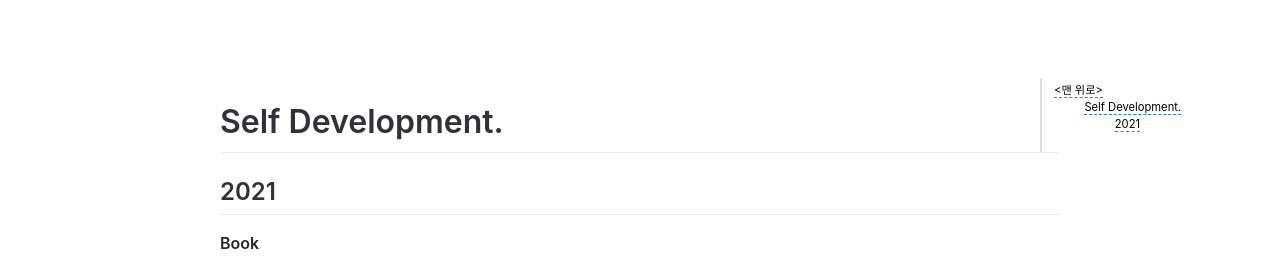
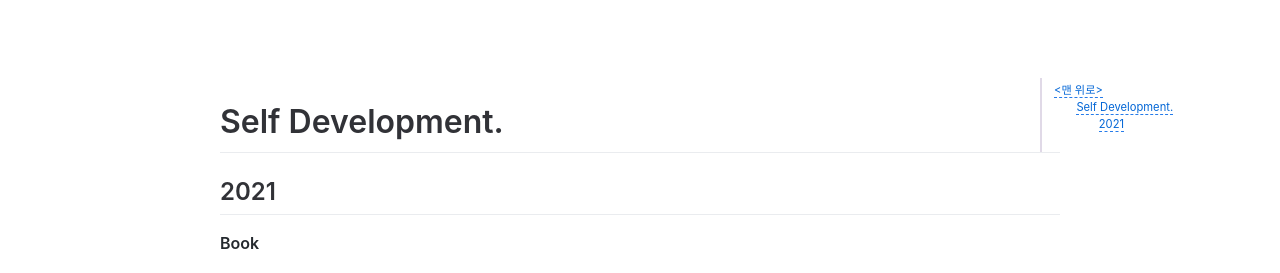
Before and after one commit to jihunparkme/jihunparkme.github.io, a Jekyll site: the page built from _posts/2019-01-01-Self-Development.md, in a window 1280 px wide. Shown: the part 578-851 px from the top of the page. Built offline with Jekyll 4.4.1, drawn with Linux system fonts in a browser that asks for light colours; comment, search, counter and statistics services are not loaded.

Commit message:
add import toc style

```diff
--- a/assets/css/main.css
+++ b/assets/css/main.css
@@ -1007,35 +1007,36 @@
   display: none;
 
   a.toc-active {
-    font-weight: bold;
-    transition: all 0.125s ease-in 0s;
-    font-size: 0.75rem;
-    color: #9075aa;
+    font-weight: bold; !important
+    transition: all 0.125s ease-in 0s; !important
+    font-size: 0.75rem; !important
+    color: #9075aa; !important
   }
 
   ul {
-    list-style-type: none;
-    margin-bottom: 0.1rem;
-    padding-left: 0rem;
+    list-style-type: none; !important
+    margin-bottom: 0.1rem; !important
+    padding-left: 0rem; !important
     li {
-      padding-left: .5rem;
+      padding-left: .5rem; !important
     }
   }
 
   a {
-      color: $default;
-      text-decoration: none;
+      color: $default; !important
+      text-decoration: none; !important
   }
 
-  a:link { color:black; }
+  a:hover {
+     color:$theme-color; !important
+  }
+
+  /*a:link { color:black; }
   a:visited { color:black; }
   a:hover { color:#000080; }
-  a:active { color:black; }
+  a:active { color:black; }*/
 }
-.toc a {
-    color: #505050;
-    text-decoration: none;
-}
+
 @media (min-width: 75em){
 	.toc {
 		width: 240px;
```
